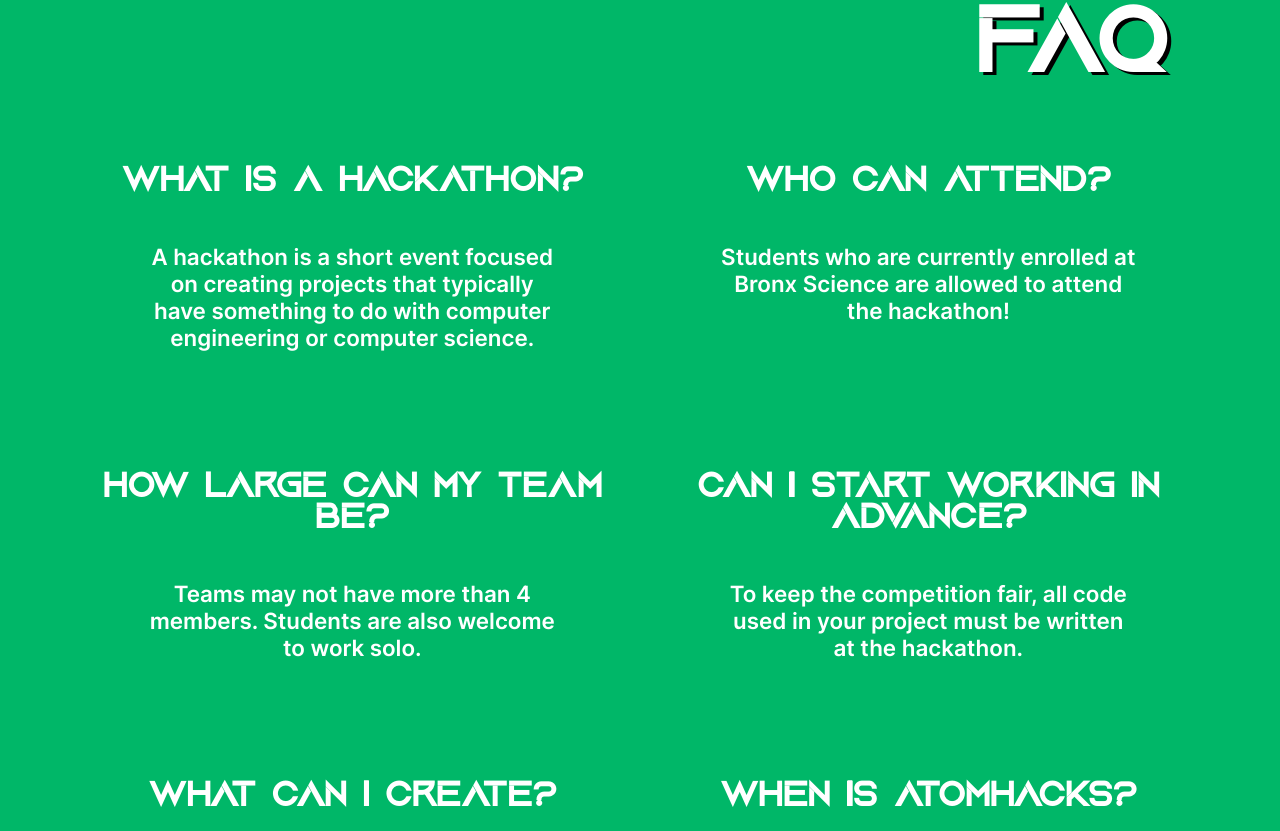
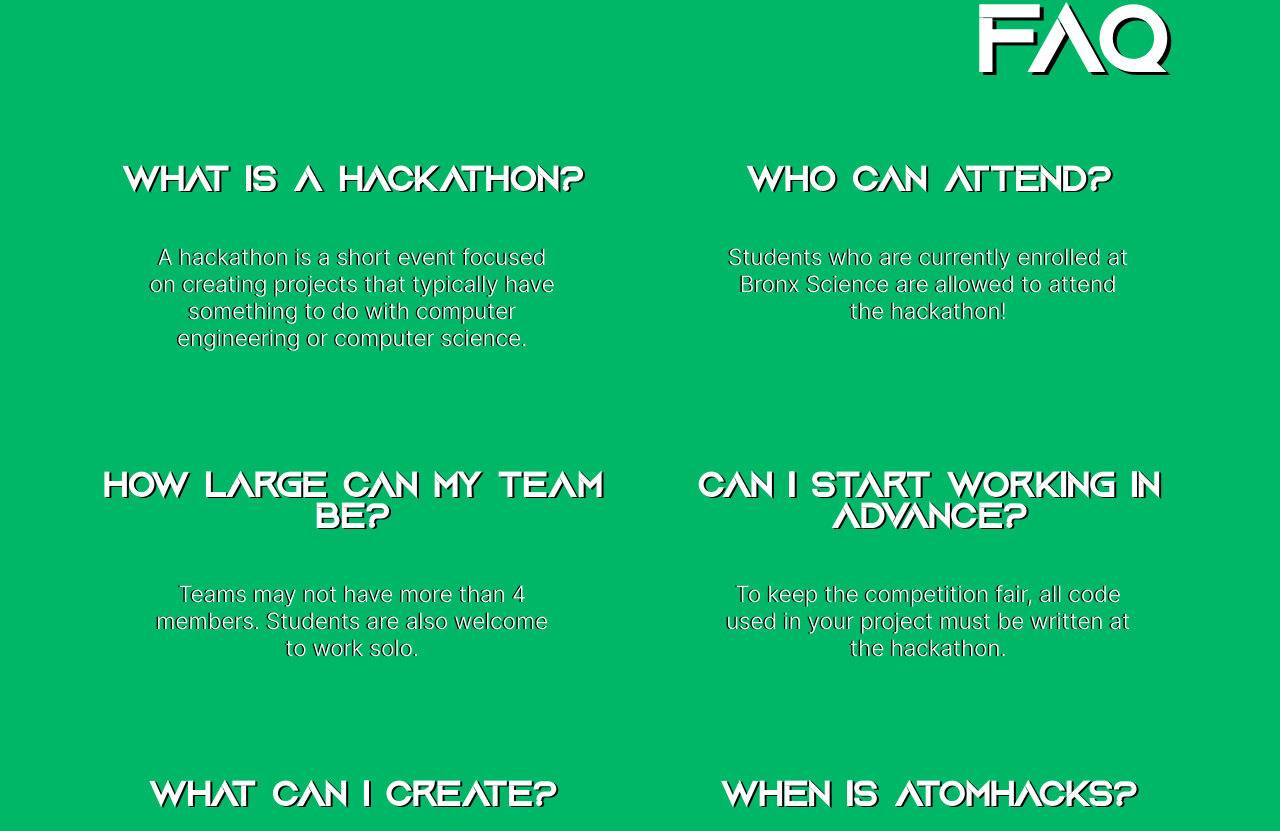
Before and after one commit to atomhacks/VIII, a Next.js app: page / in a window 1280 px wide. Shown: the part 1649-2480 px from the top of the page. Built offline with nearby package versions, Linux system fonts and the light colour scheme.

Commit message:
fix fonts

```diff
--- a/styles/globals.css
+++ b/styles/globals.css
@@ -10,7 +10,7 @@
 
 @font-face {
   font-family: "Inter";
-  src: url("../styles/fonts/Inter/static/Inter-SemiBold.ttf");
+  src: url("../styles/fonts/Inter/static/Inter-Light.ttf");
 }
 
 html,
--- a/styles/sections/FAQ.module.css
+++ b/styles/sections/FAQ.module.css
@@ -26,9 +26,11 @@
     margin-top: 5rem;
     font-size: 225%;
     font-family: Aquire;
+    text-shadow: 2px 0.5px #000;
 }
 
 .answer {
     font-size: 140%;
     padding: 1rem 5rem;
+    text-shadow: -1.5px 0.25px #000;
 }
```
